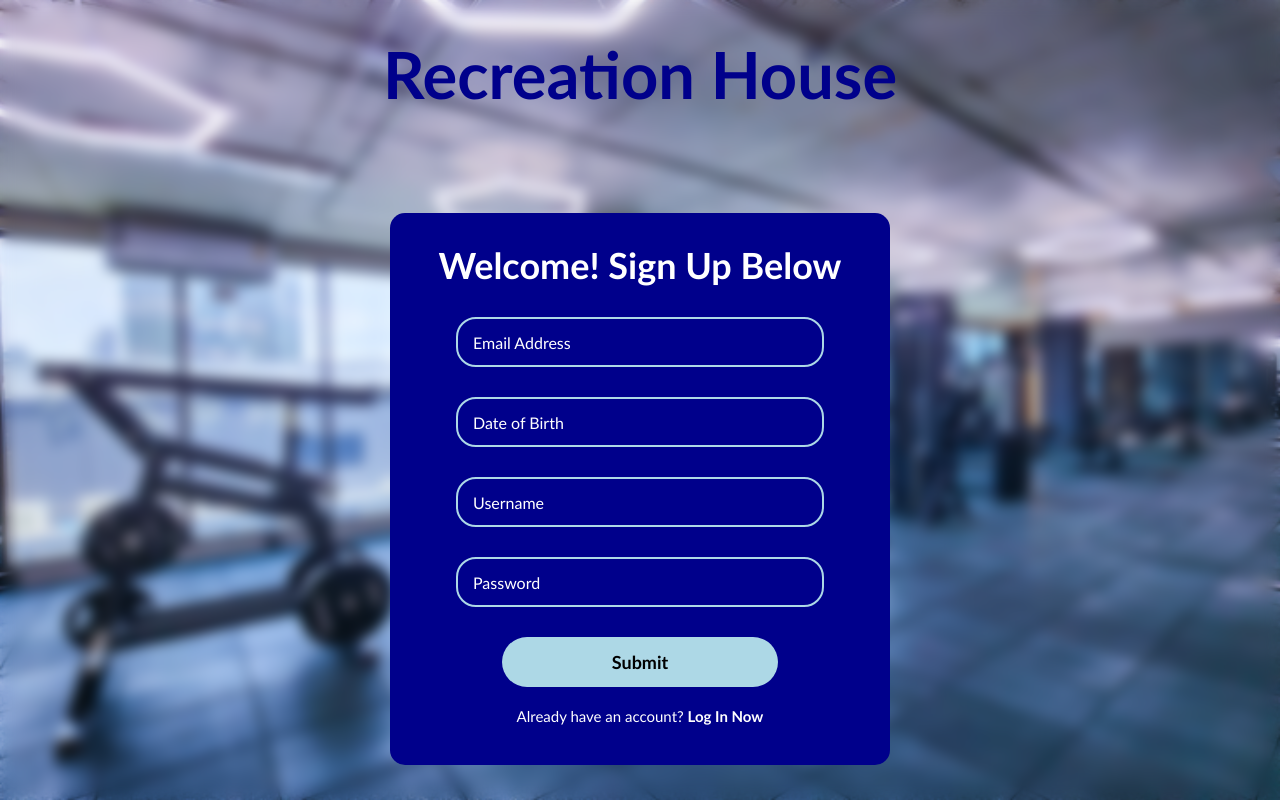
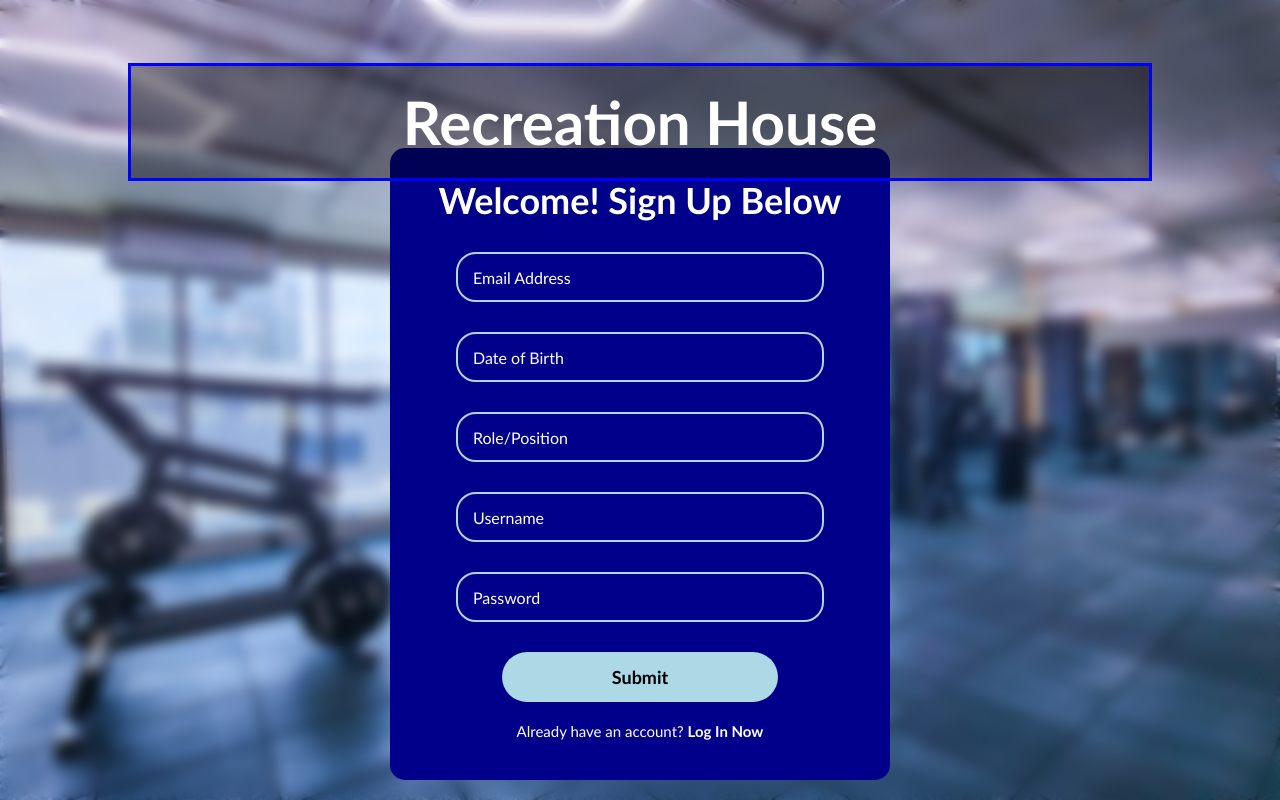
Before and after one commit to Wejd-Jabour/Recreational-Club-Membership, a plain HTML site: page Login/Signup/register.html in a window 1280 px wide. Drawn offline with Linux system fonts and the light colour scheme.

Commit message:
Login Page updated
Added Roles Field and fixed spacing

```diff
--- a/Login/Signup/login.css
+++ b/Login/Signup/login.css
@@ -13,6 +13,24 @@ body {
   background-position: center;
   backdrop-filter: blur(7px);
 }
+
+.bg-text {
+  background-color: rgb(0,0,0); /* Fallback color */
+  background-color: rgba(0,0,0, 0.4); /* Black w/opacity/see-through */
+  color: white;
+  font-weight: bold;
+  font-size: 30px;
+  border: 3px solid blue;
+  position: absolute;
+  top: 20%;
+  left: 50%;
+  transform: translate(-50%, -50%);
+  /* z-index: 1; */
+  width: 80%;
+  padding: 20px;
+  text-align: center;
+}
+
 
 .content-container {
   display: flex;
@@ -36,11 +54,12 @@ body {
   width: 500px;
   /* height: 400px; */
   padding: 20px;
+  /* margin-top:3%; */
   background: darkblue;
   color: white;
   border-radius: 15px;
+}
 
-}
 
 .wrapper h1 {
   font-size: 36px;
@@ -76,6 +95,11 @@ body {
 .input-box input:focus {
   border-color: lime;
   border-width: 3px;
+}
+
+[list="role-options"] {
+  background-color: blue;
+  color:brown
 }
 
 .wrapper .btn {
--- a/Login/Signup/register.html
+++ b/Login/Signup/register.html
@@ -9,22 +9,34 @@
 
 </head>
 
-
 <body>
 
-<div class="content-container">
-  <div class="title">
-    <p> Recreation House </p>
+  <div style="height: 5%; border: none; padding: none; margin-top: none;">
+
+    <div style="margin-top:-3%" class="bg-text">
+        <h1>Recreation House</h1>
     </div>
 
-  <div class="wrapper">
+  </div>
+
+  <div class="content-container">
+
+    <div style="margin-top:10%;" class="wrapper">
       <form action="">
         <h1> Welcome! Sign Up Below </h1>
         <div class="input-box">
           <input type="email" placeholder="Email Address" required>
         </div>
         <div class="input-box">
-        <input type="text" placeholder="Date of Birth" onfocus="this.type='date'" required>
+          <input type="text" max="2007-01-01" placeholder="Date of Birth" onfocus="this.type='date'" required>
+        </div>
+        <div class="input-box">
+          <input list="role-options" id="roles" name="role" placeholder="Role/Position" required>
+          <datalist id = "role-options">
+            <option value="Member">
+            <option value="Coach">
+            <option value="Treasurer">
+          </datalist>
         </div>
         <div class="input-box">
           <input type="text" placeholder="Username" required>
```
Also changed, not shown: Login/Signup/login.html (+8 -3 lines). Lines whose indentation alone changed are shown as unchanged.
